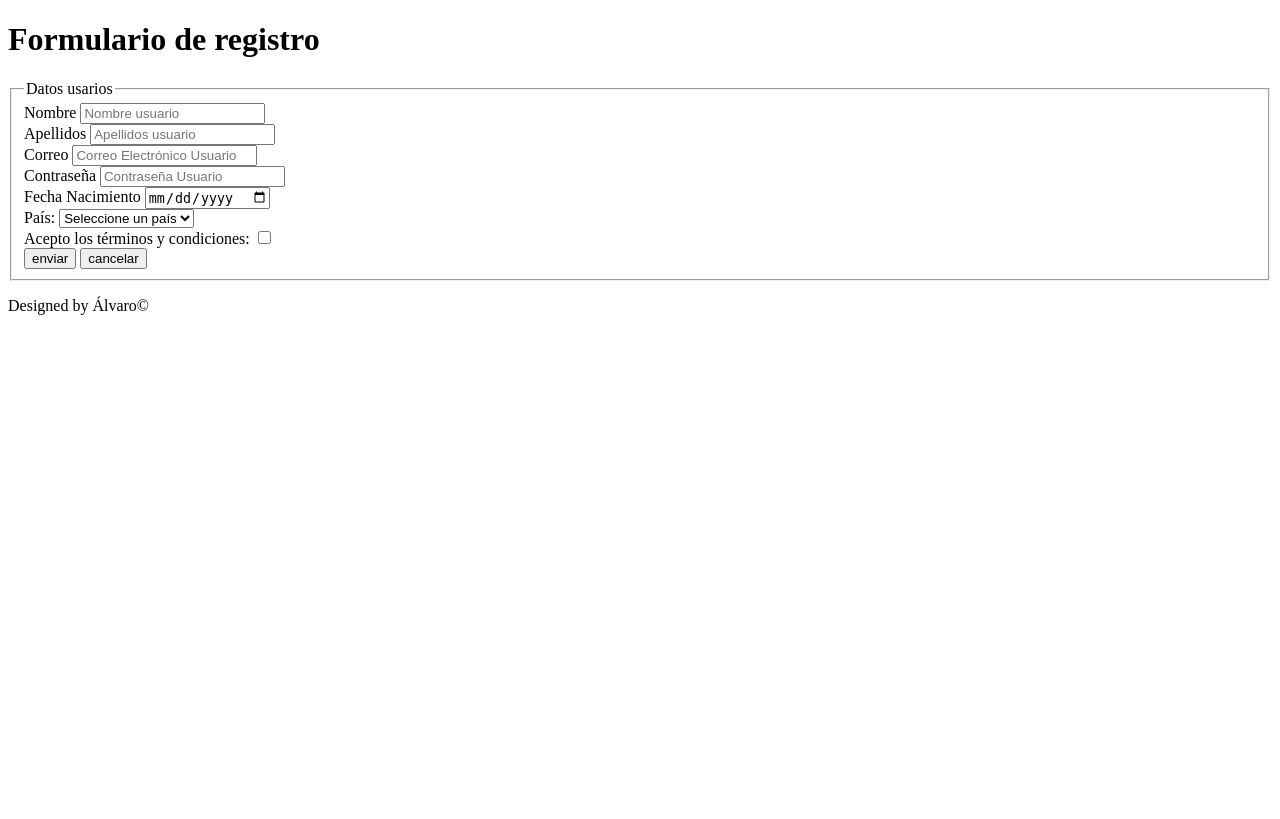
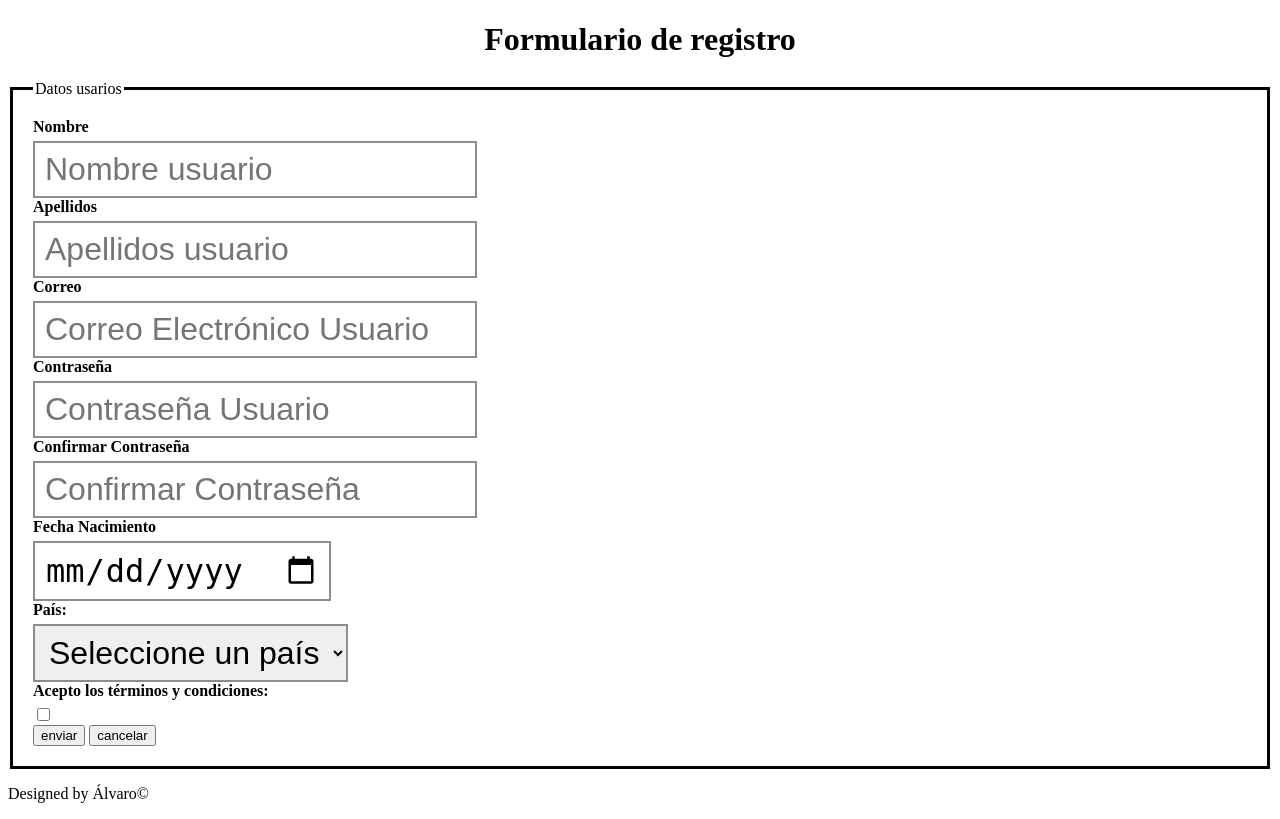
Before and after one commit to alvgarsan5/FormularioDatos, a PHP site: page / in a window 1280 px wide. Before the commit the page ends 315 px from the top, so only its background shows below. Run offline with PHP 8.4, Linux system fonts and the light colour scheme.

Commit message:
metiendo estilos y conidciones

```diff
--- /dev/null
+++ b/app/estilo.css
@@ -0,0 +1,37 @@
+input[type="text"],
+input[type="email"],
+input[type="password"],
+input[type="date"],
+select {
+    width: 100;
+    padding: 8px 10px;
+    border: 2px solid #8d8d8d;
+    font-size: 2rem;
+}
+
+/* Fieldset */
+fieldset {
+    border: 3px solid #000000;
+    padding: 20px;
+}
+
+/* Etiquetas */
+label {
+    display: block;
+    margin-bottom: 5px;
+    font-weight: 600;
+}
+
+header {
+    text-align: center;
+    margin-bottom: 20px;
+}
+
+body {
+    text-align: left;
+}
+
+button{
+    width: 100;
+    height: 300;
+}
--- a/app/index.html
+++ b/app/index.php
@@ -1,8 +1,10 @@
 <!DOCTYPE html>
 <html lang="en">
+<link rel="stylesheet" href="estilos.css">
 <head>
     <meta charset="UTF-8">
     <meta name="viewport" content="width=device-width, initial-scale=1.0">
+    <link rel="stylesheet" href="estilo.css">
     <title>Document</title>
 </head>
 <body>
@@ -12,8 +14,8 @@
     </header>
     <main>
         <section id="contenedor_frm" name="contenedor_frm">
-            <form id="frm_datos" action="datos.php"></form>
-            <fieldset>
+            <form id="frm_datos" action="datos.php">
+                 <fieldset>
                 <legend>Datos usarios</legend>
                 <article>
                     <label for="nombre">Nombre</label>
@@ -35,6 +37,8 @@
                 <article>
                     <label for="password">Contraseña</label>
                     <input type="password" name="password" id="password" placeholder="Contraseña Usuario" required >
+                     <label for="password">Confirmar Contraseña</label>
+                    <input type="password" name="confirmarPassword" id="password" placeholder="Confirmar Contraseña" required >
                 </article>
 
                   <article>
@@ -67,6 +71,8 @@
 
                 </article>
             </fieldset>
+            </form>
+
         </section>
 
     </main>
@@ -75,3 +81,47 @@
     </footer>
 </body>
 </html>
+
+<?php
+
+// variables vacias
+$nombre = "";
+$apellidos = "";
+$password = "";
+$confirmarPassword = "";
+$error_nombre = "";
+$error_password = "";
+$pais = "";
+$fechaN = "";
+$error_apellidos = "";
+$error_pais = "";
+$error_fecha = "";
+
+if($_SERVER["REQUEST_METHOD"]== "POST"){
+    $nombre = trim($_POST['nombre']);
+    $apellidos = trim($_POST['apellidos']);
+    $password = trim($_POST['password']);
+    $confirmarPassword = trim($_POST['confirmarPassword']);
+    $pais = trim($_POST['pais']);
+    $fechaN = trim($_POST['fecha']);
+
+
+
+    // Validación de campos
+    if (empty($nombre)) {
+        $error_nombre = "El nombre está vacío";
+    }
+    if (empty($apellidos)) {
+        $error_apellidos = "Los apellidos están vacíos";
+    }
+    if (empty($password)) {
+        $error_password = "La contraseña está vacía";
+    }
+    if (empty($pais)) {
+        $error_pais = "Debe seleccionar un país";
+    }
+    if (empty($fechaN)) {
+        $error_fecha = "Debe seleccionar la fecha de nacimiento";
+    }
+
+}
--- a/docker-compose.yml
+++ b/docker-compose.yml
@@ -3,7 +3,7 @@ version: '3.8'
 services:
   nginx:
     image: nginx:stable-alpine
-    container_name: web-server
+    container_name: FormularioDatos
     ports:
       - "8080:80"
     volumes:
@@ -16,6 +16,6 @@ services:
     build:
       context: .
       dockerfile: Dockerfile
-    container_name: php-fpm
+    container_name: FormularioDatos-php-fpm
     volumes:
       - ./app:/var/www/html
```
